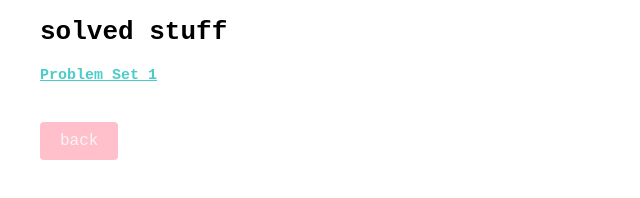
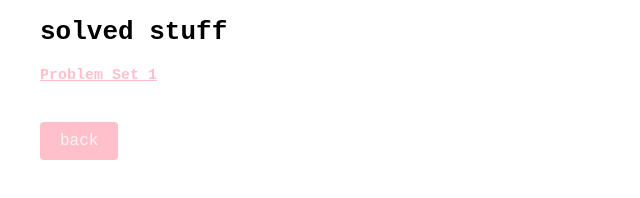
Before and after one commit to anwesha-ghosh7/anwesha-ghosh7.github.io, a plain HTML site: page linalg-psets.html in a window 1280 px wide. Shown: the whole page, without its empty margins (0-640 px from the left). Drawn offline with Linux system fonts and the light colour scheme.

Commit message:
linalg-psets.html

```diff
--- a/linalg-psets.html
+++ b/linalg-psets.html
@@ -13,7 +13,7 @@
 </head>
 <body>
     <h1>solved stuff</h1>
-    <a href="files/ass1.pdf" style="color: #4accc8; font-size: 15px;"><strong><span style="font-family: monospace;">Problem Set 1</span></strong></a>
+    <a href="files/ass1.pdf" style="color: #ffc0cb; font-size: 15px;"><strong><span style="font-family: monospace;">Problem Set 1</span></strong></a>
     <br><br>
    <a href="index.html" style="display: inline-block; padding: 10px 20px; background-color: #ffc0cb; color: whitesmoke; text-decoration: none; font-family: 'Courier New', monospace; font-size: 16px; border-radius: 4px; margin-top: 20px;">back</a>
 
```
